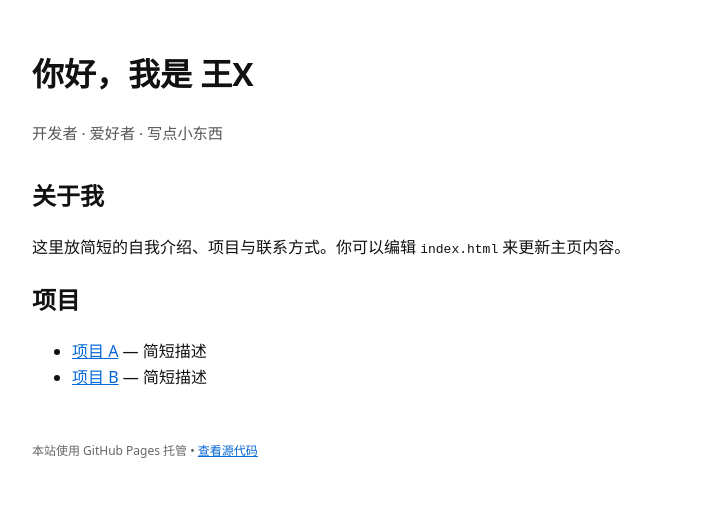
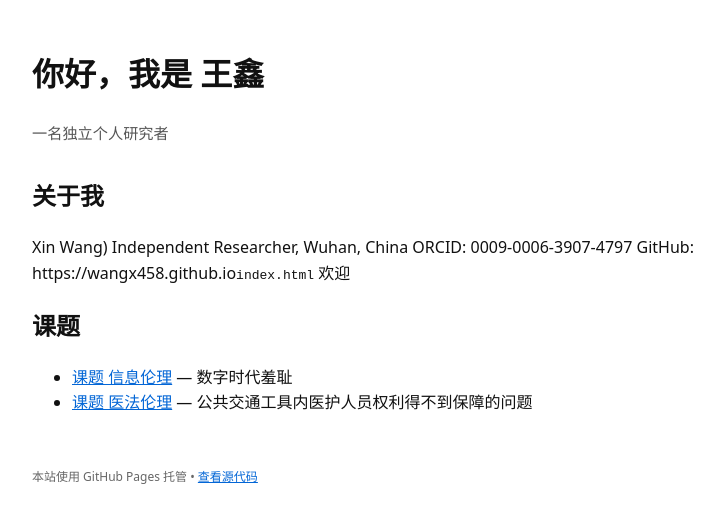
Before and after one commit to wangx458/wangx458.github.io, a plain HTML site: page index.html in a window 1280 px wide. Shown: the whole page, without its empty margins (158-882 px from the left). Drawn offline with Linux system fonts and the light colour scheme.

Commit message:
Update personal information and project titles in index.html

```diff
--- a/index.html
+++ b/index.html
@@ -3,7 +3,7 @@
 <head>
   <meta charset="utf-8" />
   <meta name="viewport" content="width=device-width,initial-scale=1" />
-  <title>王X — 主页</title>
+  <title>王鑫 — 主页</title>
   <style>
     body { font-family: system-ui, Arial; max-width: 900px; margin: 3rem auto; padding: 0 1rem; line-height:1.6; color:#111 }
     header { margin-bottom: 2rem }
@@ -14,20 +14,23 @@
 </head>
 <body>
   <header>
-    <h1>你好，我是 王X</h1>
-    <p class="meta">开发者 · 爱好者 · 写点小东西</p>
+    <h1>你好，我是 王鑫</h1>
+    <p class="meta">一名独立个人研究者</p>
   </header>
 
   <section>
     <h2>关于我</h2>
-    <p>这里放简短的自我介绍、项目与联系方式。你可以编辑 <code>index.html</code> 来更新主页内容。</p>
+    <p> Xin Wang)
+Independent Researcher, Wuhan, China
+ORCID: 0009-0006-3907-4797
+GitHub: https://wangx458.github.io<code>index.html</code> 欢迎</p>
   </section>
 
   <section>
-    <h2>项目</h2>
+    <h2>课题</h2>
     <ul>
-      <li><a href="#">项目 A</a> — 简短描述</li>
-      <li><a href="#">项目 B</a> — 简短描述</li>
+      <li><a href="#">课题 信息伦理</a> — 数字时代羞耻</li>
+      <li><a href="#">课题 医法伦理</a> — 公共交通工具内医护人员权利得不到保障的问题</li>
     </ul>
   </section>
 
```
